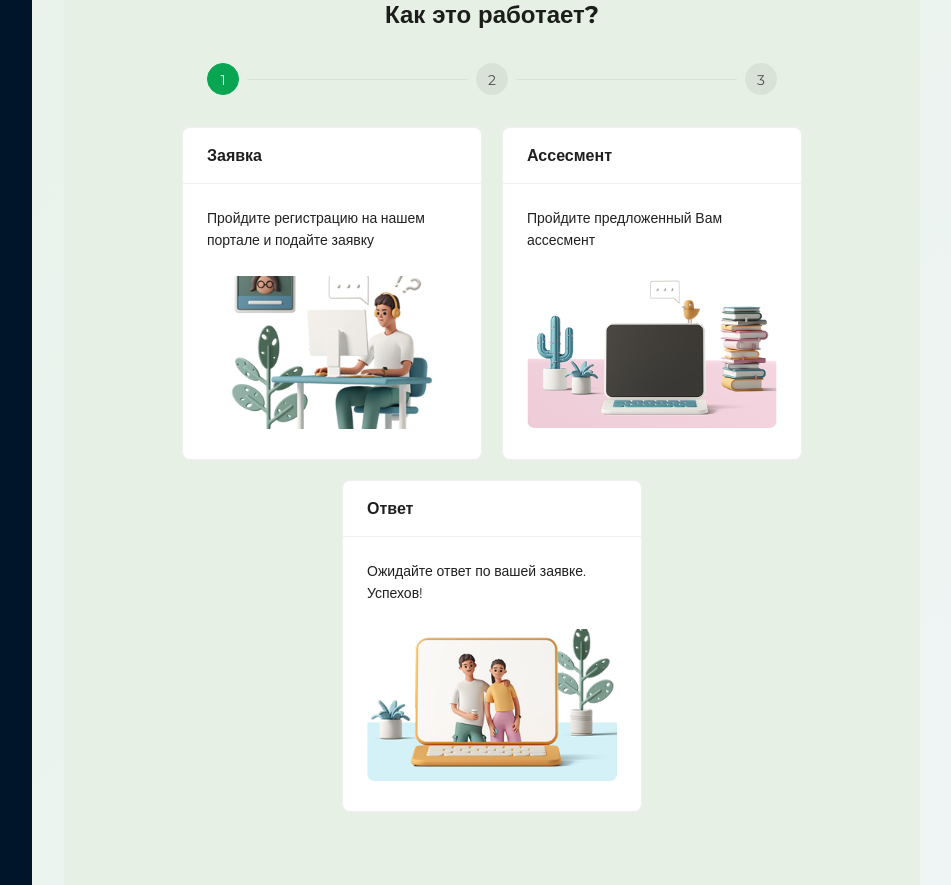
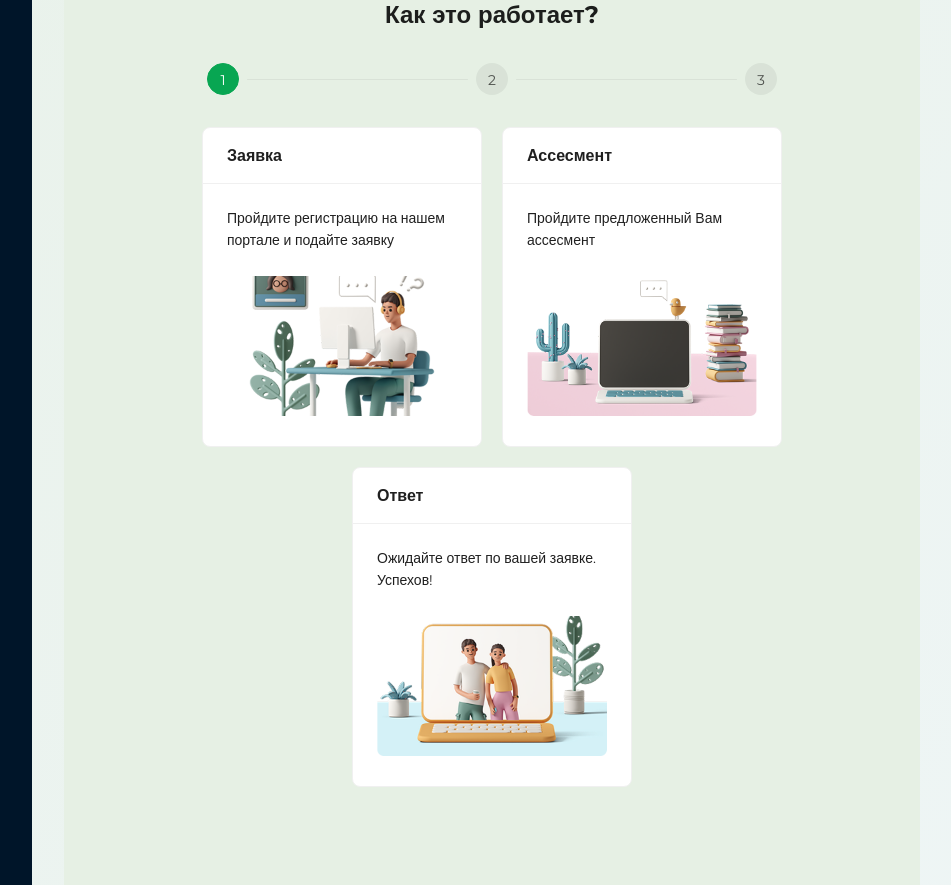
Before and after one commit to maryyak/edventur, a React (Create React App) app: page / in a window 1280 px wide. Shown: the part 1080-1965 px from the top of the page, without its empty margins (328-1279 px from the left). Built offline with nearby package versions, Linux system fonts and the light colour scheme; a web font is replaced by a local one.

Commit message:
Главная страница

```diff
--- a/src/pages/HomePage/HomePage.jsx
+++ b/src/pages/HomePage/HomePage.jsx
@@ -107,7 +107,7 @@ const HomePage = () => {
                     items={steps.map(() => ({ title: "", description: "" }))}
                 />
                 {steps.map((step, index) => (
-                    <Card key={index} title={step.title} style={{ width: 300 }}>
+                    <Card key={index} title={step.title} style={{ width: 280 }}>
                         <Typography.Text>{step.description}</Typography.Text>
                         <img
                             src={step.image}
```
